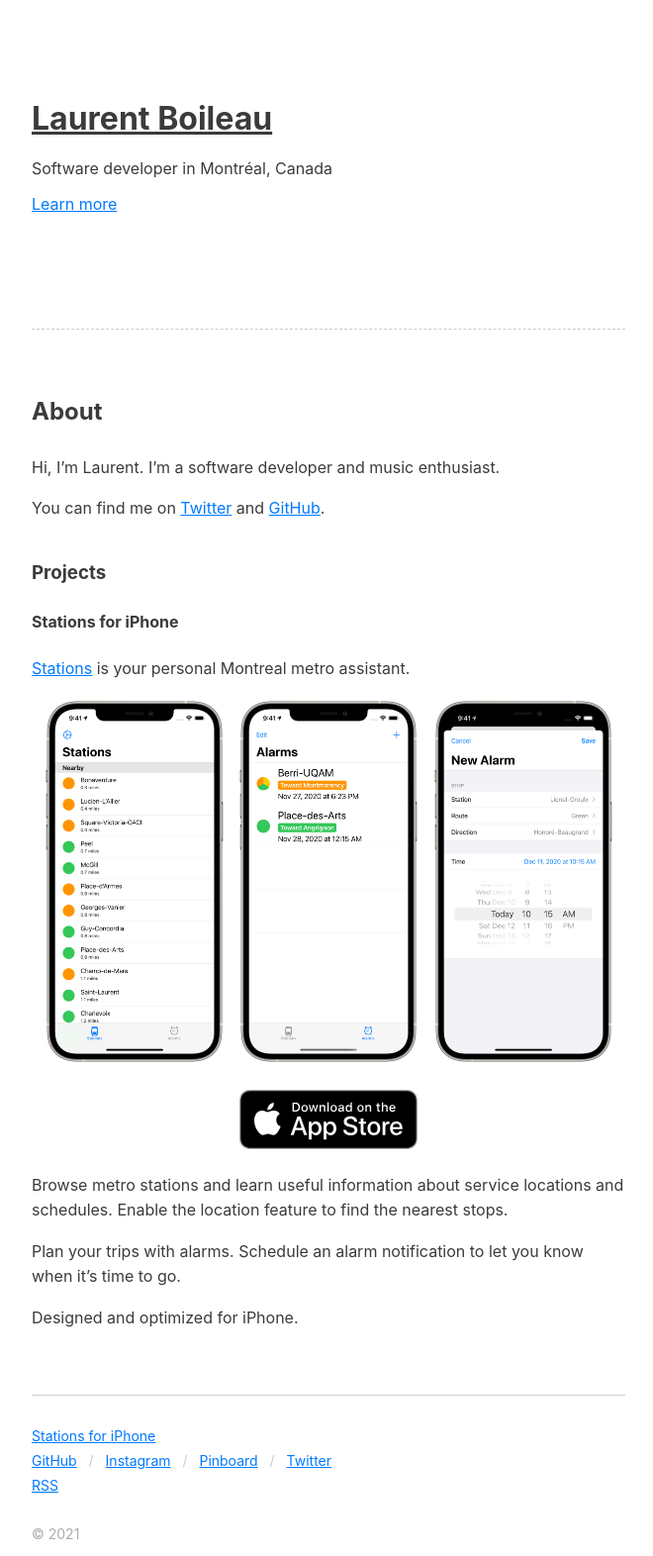
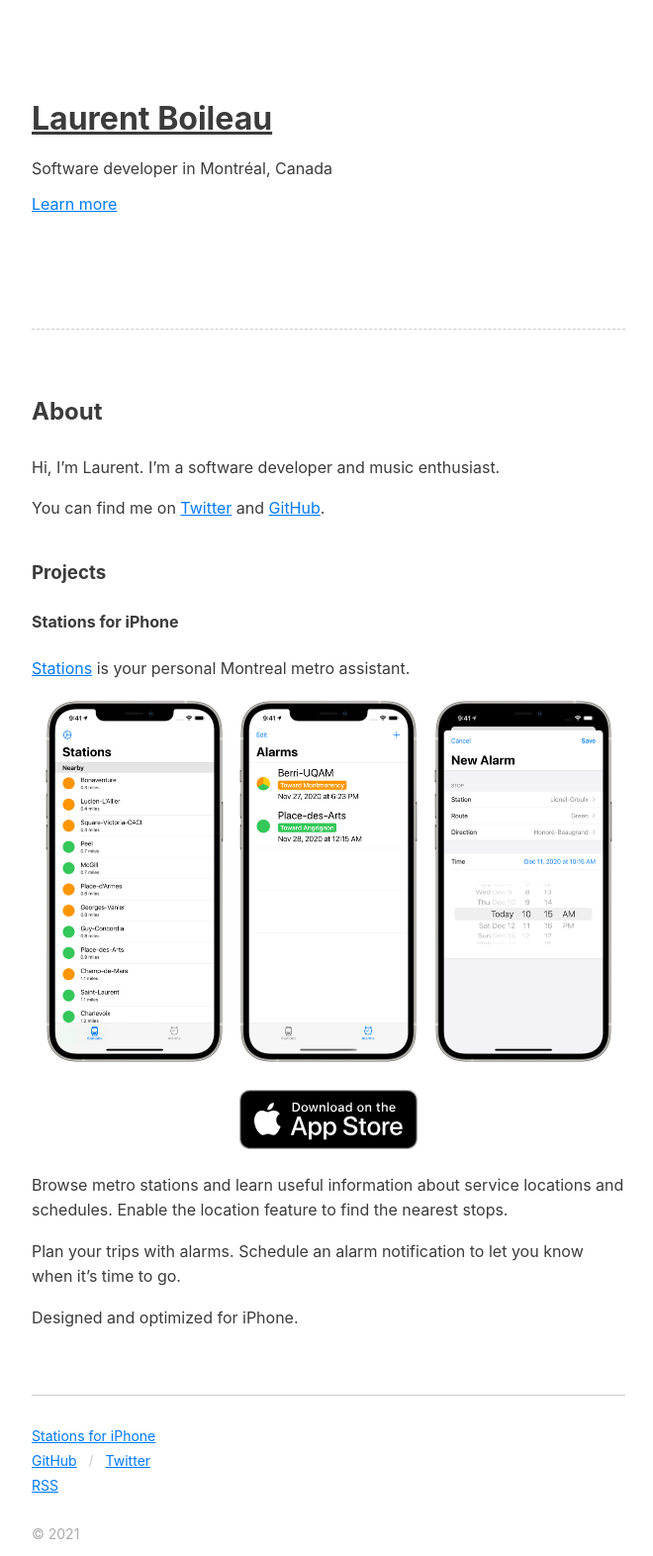
Before and after one commit to laurentboileau/laurentboileau.github.io, a Jekyll site: the page built from about.markdown, in a window 1280 px wide. Shown: the whole page at 99% size, without its empty margins (308-968 px from the left). Built offline with Jekyll 4.4.1, drawn with Linux system fonts in a browser that asks for light colours.

Commit message:
Remove Instagram and Pinboard links
Signed-off-by: Laurent Boileau <developer@laurentboileau.ca>

```diff
--- a/_config.yml
+++ b/_config.yml
@@ -16,10 +16,6 @@
 social_links:
   - title: GitHub
     url: "https://github.com/laurentboileau"
-  - title: Instagram
-    url: "https://instagram.com/laurentboileau"
-  - title: Pinboard
-    url: "https://pinboard.in/u:laurentboileau"
   - title: Twitter
     url: "https://twitter.com/laurentboileau"
 
```
